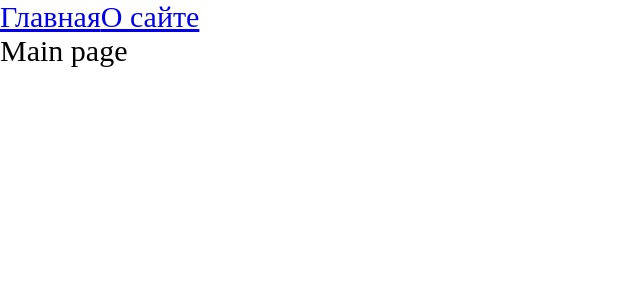
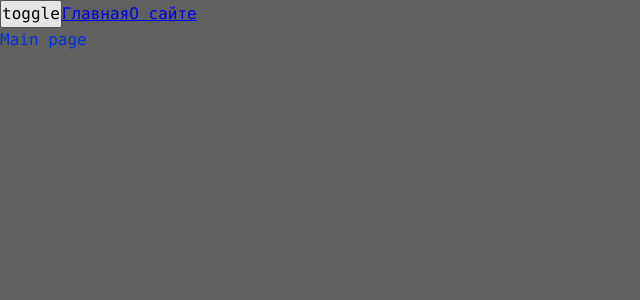
Before and after one commit to R-Morpheus/production, a React app: page / in a window 1280 px wide. Shown: the top 300 px of the page, without its empty margins (0-640 px from the left). Built offline with nearby package versions, Linux system fonts and the light colour scheme.

Commit message:
add: theme, context, hook, provider

```diff
--- a/src/App.tsx
+++ b/src/App.tsx
@@ -1,15 +1,16 @@
-import React, {Suspense} from 'react';
+import React, {Suspense, useContext, useState} from 'react';
 import {Link, Route, Routes} from 'react-router-dom';
-import {Counter} from "./components/Counter";
-import './index.scss'
-import AboutPage from "./pages/AboutPage/AboutPage";
-import MainPage from "./pages/MainPage/MainPage";
+import './styles/index.scss'
 import {AboutPageAsync} from "./pages/AboutPage/AboutPage.async";
 import {MainPageAsync} from "./pages/MainPage/MainPage.async";
+import {useTheme} from "./theme/useTheme";
+
 
 const App = () => {
+    const {theme, toggleTheme} = useTheme();
     return (
-        <div className='app'>
+        <div className={`app ${theme}`}>
+            <button onClick={toggleTheme}>toggle</button>
             <Link to={'/'}>Главная</Link>
             <Link to={'/about'}>О сайте</Link>
             <Suspense fallback={<div>Loading...</div>}>
--- a/src/index.scss
+++ /dev/null
@@ -1,9 +0,0 @@
-*{
-    margin: 0;
-    padding: 0;
-    box-sizing: border-box;
-}
-
-.app{
-    font-size: 30px;
-}
--- a/src/index.tsx
+++ b/src/index.tsx
@@ -1,10 +1,13 @@
 import {render} from "react-dom";
 import App from "./App";
 import {BrowserRouter} from "react-router-dom";
+import ThemeProvider from "./theme/ThemeProvider";
 
 render(
     <BrowserRouter>
-        <App/>
+        <ThemeProvider>
+            <App/>
+        </ThemeProvider>
     </BrowserRouter>,
     document.getElementById('root')
 )
--- /dev/null
+++ b/src/styles/index.scss
@@ -0,0 +1,15 @@
+@import "reset";
+@import "variables/global";
+@import "themes/dark";
+@import "themes/normal";
+
+
+
+.app{
+    font: var(--font-m);
+
+    background: var(--bg-color);
+    color: var(--primary-color);
+
+    min-height: 100vh;
+}
--- /dev/null
+++ b/src/styles/reset.scss
@@ -0,0 +1,13 @@
+*{
+  margin: 0;
+  padding: 0;
+  box-sizing: border-box;
+}
+
+input,
+button,
+textarea,
+select{
+  margin: 0;
+  font: inherit;
+}
--- /dev/null
+++ b/src/styles/themes/dark.scss
@@ -0,0 +1,6 @@
+.app.dark{
+  --bg-color: #0e0e75;
+
+  --primary-color: #189470;
+  --secondary-color: #71ff00;
+}
--- /dev/null
+++ b/src/styles/themes/normal.scss
@@ -0,0 +1,6 @@
+.app.light{
+  --bg-color: #606060;
+
+  --primary-color: #0032da;
+  --secondary-color: #3d51ff;
+}
--- /dev/null
+++ b/src/styles/variables/global.scss
@@ -0,0 +1,13 @@
+:root{
+  --font-family-main: Monaco, "Times New Roman", Serif;
+
+  --font-size-m: 16px;
+  --font-line-m: 24px;
+  --font-m: var(--font-size-m) / var(--font-line-m) var(--font-family-main);
+
+  --font-size-l: 24px;
+  --font-line-l: 32px;
+  --font-l: var(--font-size-l) / var(--font-line-l) var(--font-family-main);
+
+
+}
--- /dev/null
+++ b/src/theme/ThemeContext.ts
@@ -0,0 +1,13 @@
+import {createContext} from "react";
+
+export enum Theme{
+    LIGHT = 'light',
+    DARK = 'dark'
+}
+export interface ThemeContextProps{
+    theme?: Theme;
+    setTheme?: (theme: Theme) => void;
+}
+export const ThemeContext = createContext<ThemeContextProps>({})
+
+export const LOCAL_STORAGE_THEME_KEY = 'theme'
--- /dev/null
+++ b/src/theme/ThemeProvider.tsx
@@ -0,0 +1,20 @@
+import React, {FC, useMemo, useState} from 'react';
+import {LOCAL_STORAGE_THEME_KEY, Theme, ThemeContext} from "./ThemeContext";
+
+const defaultTheme = localStorage.getItem(LOCAL_STORAGE_THEME_KEY) as Theme || Theme.LIGHT;
+
+const ThemeProvider: FC = ({children}) => {
+    const [theme, setTheme] = useState<Theme>(defaultTheme)
+
+    const defaultProps = useMemo(() => ({
+        theme: theme,
+        setTheme: setTheme,
+    }), [theme])
+    return (
+        <ThemeContext.Provider value={defaultProps}>
+            {children}
+        </ThemeContext.Provider>
+    );
+};
+
+export default ThemeProvider;
--- /dev/null
+++ b/src/theme/useTheme.ts
@@ -0,0 +1,22 @@
+import {LOCAL_STORAGE_THEME_KEY, Theme, ThemeContext} from "./ThemeContext";
+import {useContext} from "react";
+
+export interface UseThemeResult {
+    toggleTheme: () => void;
+    theme: Theme;
+}
+
+export function useTheme(): UseThemeResult {
+    const {theme, setTheme} = useContext(ThemeContext)
+
+    const toggleTheme = () => {
+        const newTheme = theme == Theme.DARK ? Theme.LIGHT : Theme.DARK
+        setTheme(newTheme)
+        localStorage.setItem(LOCAL_STORAGE_THEME_KEY, newTheme)
+    }
+
+    return {
+        theme,
+        toggleTheme
+    }
+}
```
